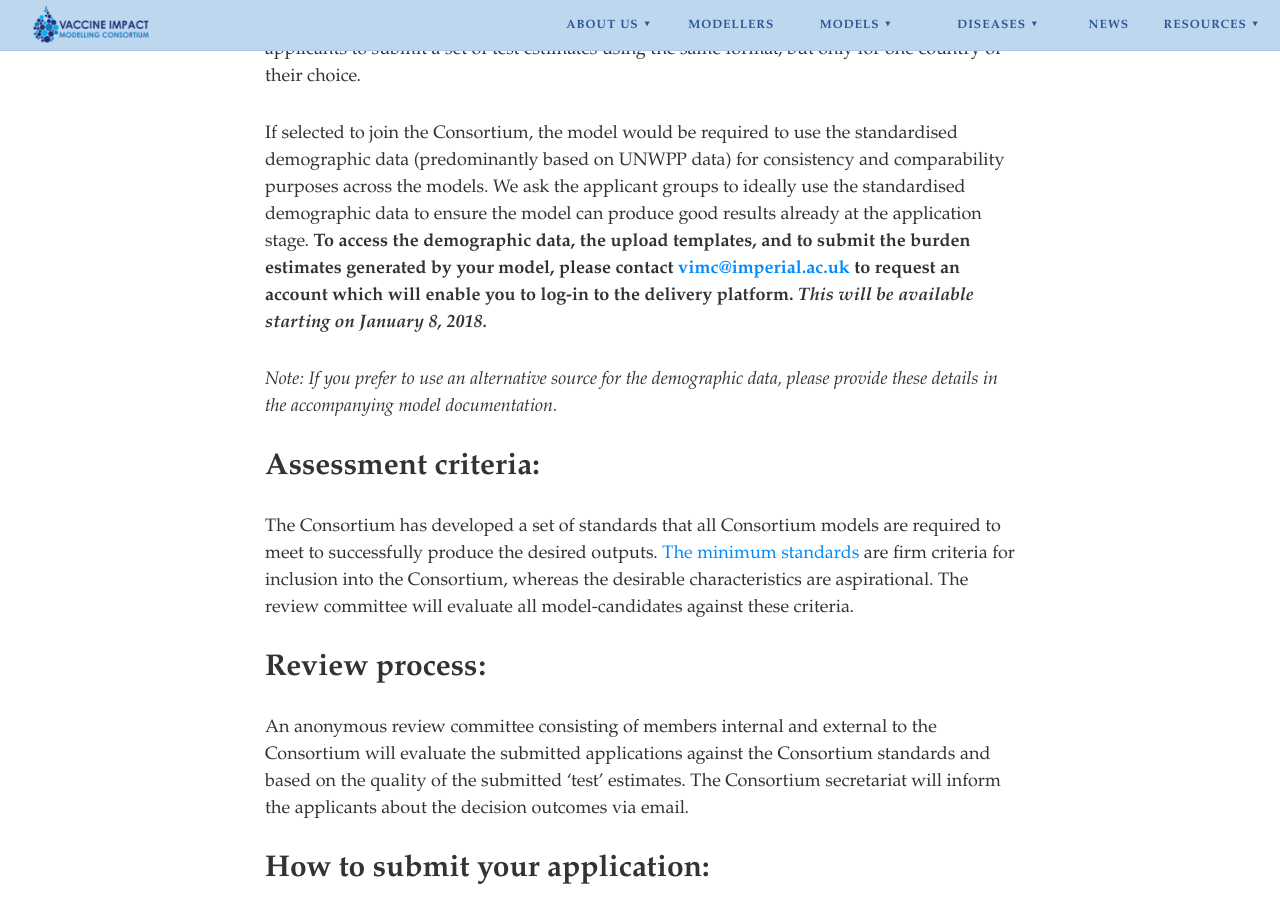
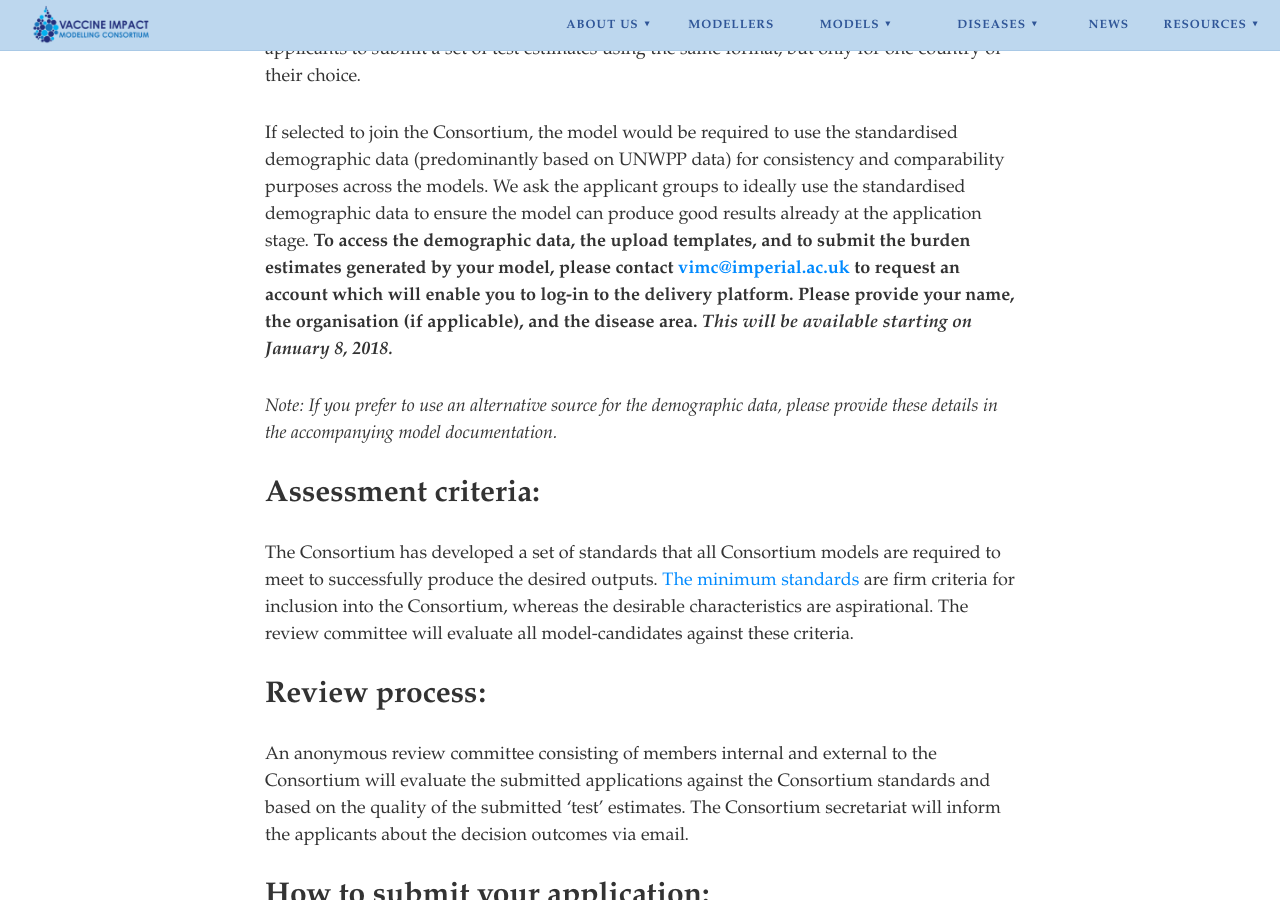
Before and after one commit to vimchub/vaccineimpact, a Jekyll site: the page built from _posts/2017-12-19-request-for-proposals-yellow-fever-rubella-Japanese-encephalitis-closing date January 30.md, in a window 1280 px wide and 900 px high, scrolled down 1877 px. Built offline with Jekyll 4.4.1, drawn with Linux system fonts in a browser that asks for light colours; nearby versions of some CDN libraries.

Commit message:
Update 2017-12-19-request-for-proposals-yellow-fever-rubella-Japanese-encephalitis-closing date January 30.md

```diff
--- a/_posts/2017-12-19-request-for-proposals-yellow-fever-rubella-Japanese-encephalitis-closing date January 30.md
+++ b/_posts/2017-12-19-request-for-proposals-yellow-fever-rubella-Japanese-encephalitis-closing date January 30.md
@@ -36,7 +36,7 @@
 
 The secretariat provides the modellers with the relevant input data (demography and vaccination coverage). The modelling groups are required to submit the disease burden calculations for three different scenarios through the Consortium delivery platform. Hence, the outputs need to follow a specific format. For the purposes of this RfP, we ask the applicants to submit a set of test estimates using the same format, but only for one country of their choice.
 
-If selected to join the Consortium, the model would be required to use the standardised demographic data (predominantly based on UNWPP data) for consistency and comparability purposes across the models. We ask the applicant groups to ideally use the standardised demographic data to ensure the model can produce good results already at the application stage. **To access the demographic data, the upload templates, and to submit the burden estimates generated by your model, please contact <a href="mailto:vimc@imperial.ac.uk">vimc@imperial.ac.uk</a> to request an account which will enable you to log-in to the delivery platform. _This will be available starting on January 8, 2018._**
+If selected to join the Consortium, the model would be required to use the standardised demographic data (predominantly based on UNWPP data) for consistency and comparability purposes across the models. We ask the applicant groups to ideally use the standardised demographic data to ensure the model can produce good results already at the application stage. **To access the demographic data, the upload templates, and to submit the burden estimates generated by your model, please contact <a href="mailto:vimc@imperial.ac.uk">vimc@imperial.ac.uk</a> to request an account which will enable you to log-in to the delivery platform. Please provide your name, the organisation (if applicable), and the disease area. _This will be available starting on January 8, 2018._**
 
 _Note: If you prefer to use an alternative source for the demographic data, please provide these details in the accompanying model documentation._
 
```
